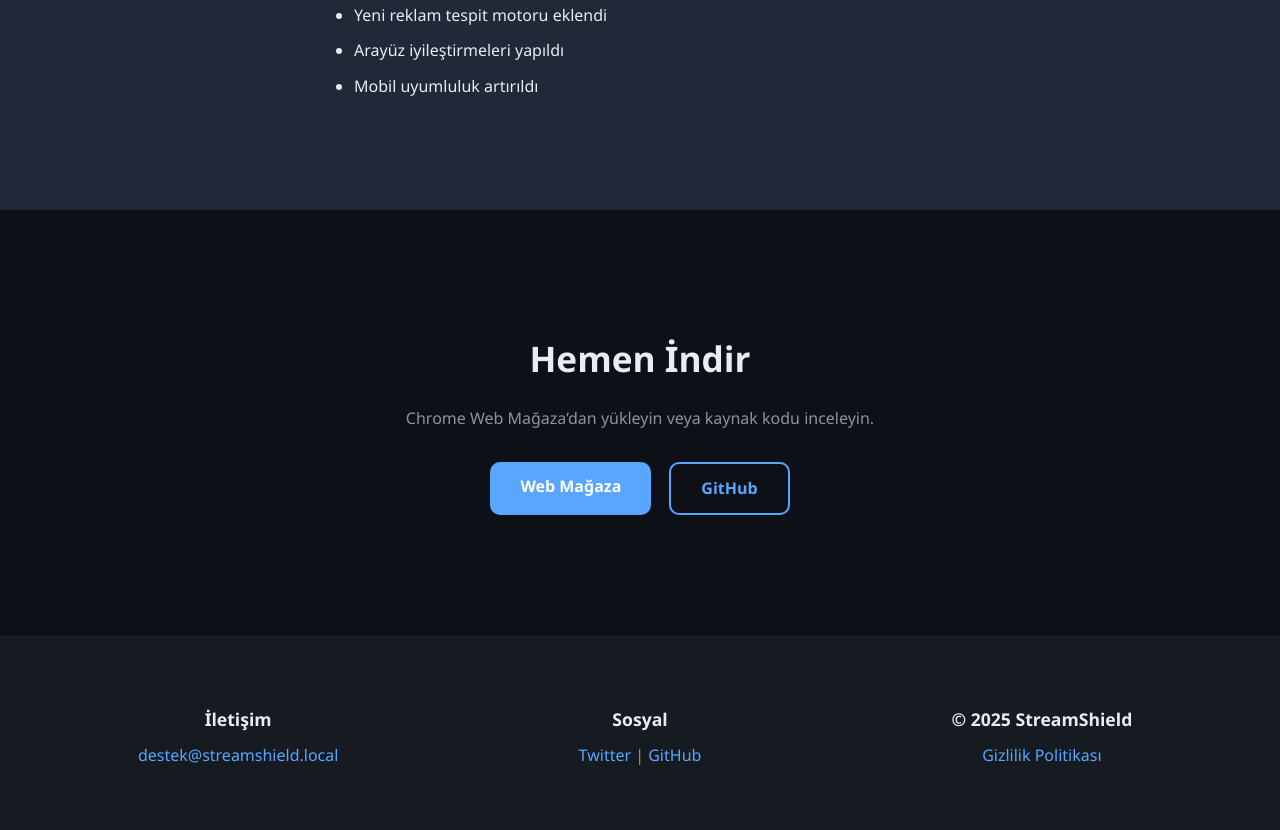
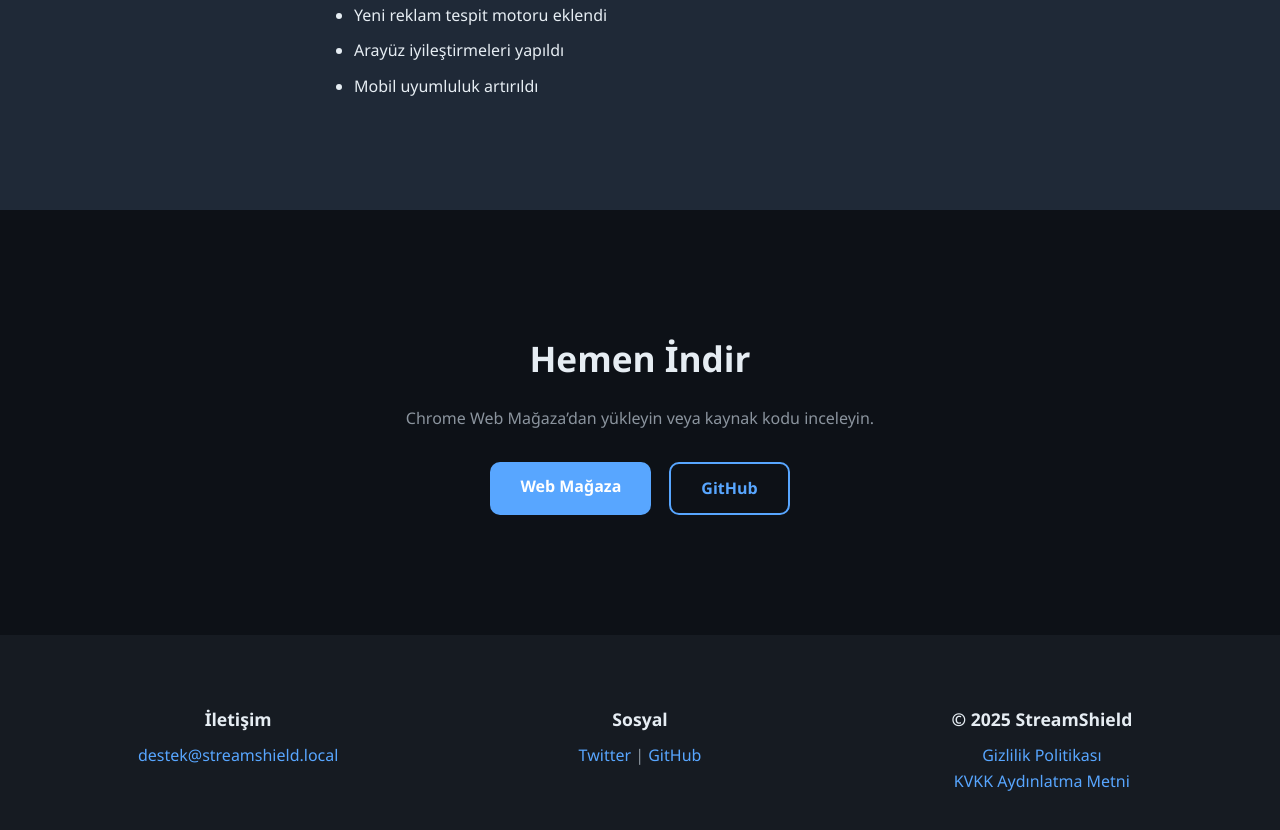
Before and after one commit to pozstudiox/stream-shield-website, a website: page public/index.html in a window 1280 px wide. Shown: the part 3335-4165 px from the top of the page. Drawn offline with Linux system fonts and the light colour scheme.

Commit message:
Update index.html

```diff
--- a/public/index.html
+++ b/public/index.html
@@ -173,6 +173,7 @@
     <div style="text-align: center;">
       <h3>© 2025 StreamShield</h3>
       <p><a href="privacy.html" class="footer-privacy-link">Gizlilik Politikası</a></p>
+      <p><a href="kvkk.html" class="footer-kvkk-link">KVKK Aydınlatma Metni</a></p>
     </div>
   </div>
 </footer>
```
